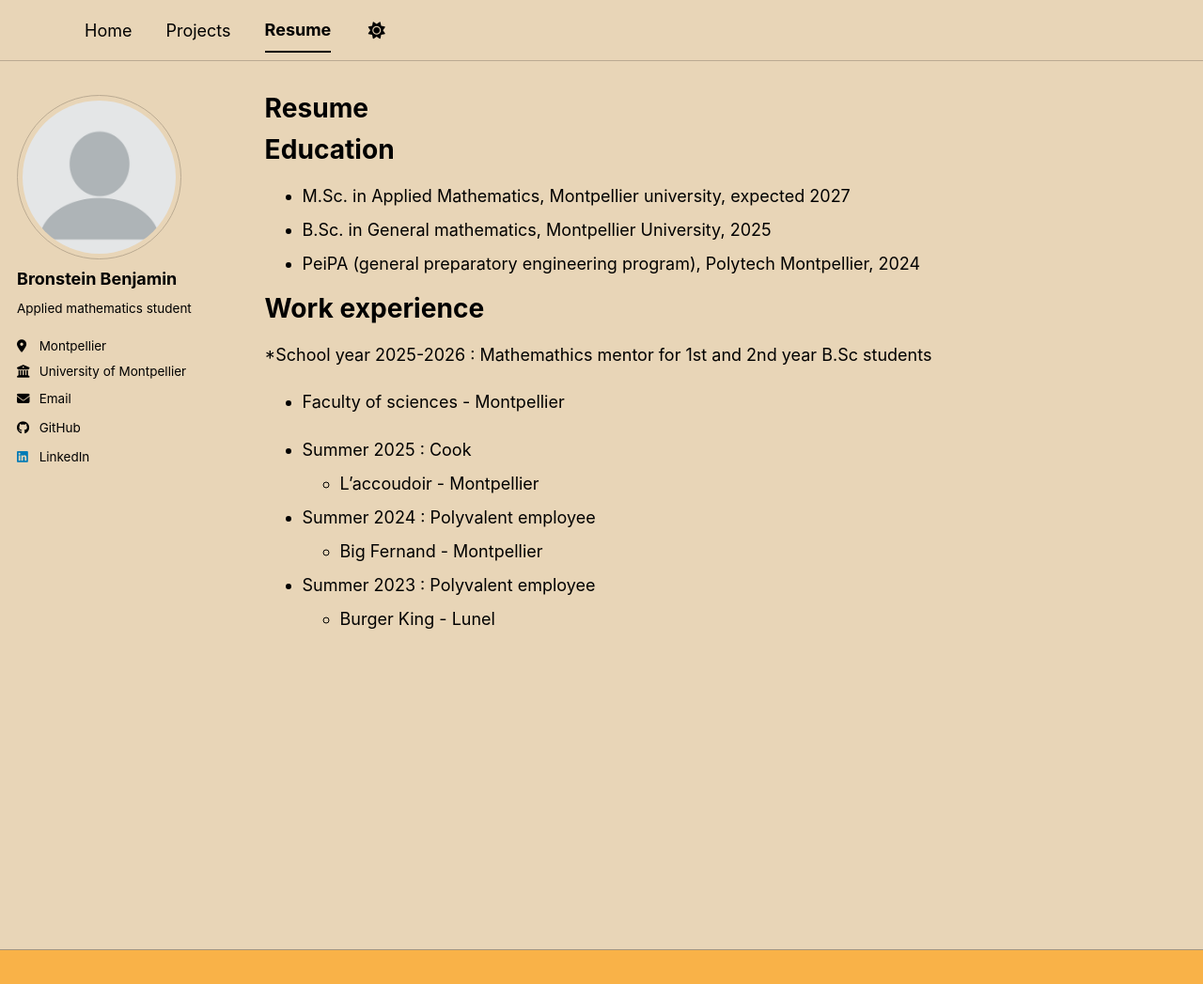
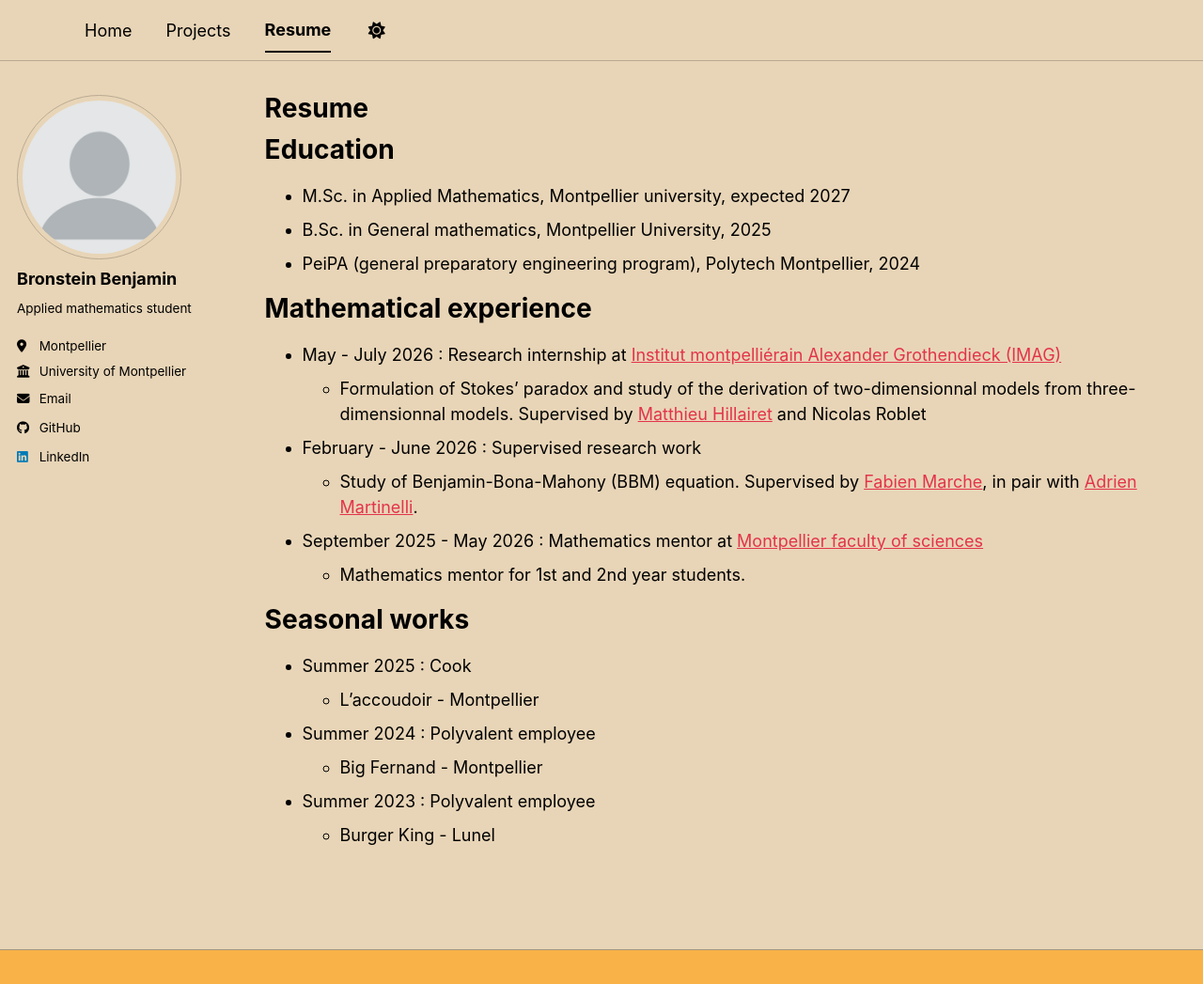
Before and after one commit to HerrBronstein/herrbronstein.github.io, a Jekyll site: the page built from _pages/cv.md, in a window 1280 px wide and 1047 px high. Shown: the whole window at 94% size. Built offline with Jekyll 4.4.1, drawn with Linux system fonts in a browser that asks for light colours; a style sheet for code colours, icons or effects is not loaded.

Commit message:
Update cv.md

```diff
--- a/_pages/cv.md
+++ b/_pages/cv.md
@@ -15,11 +15,22 @@ Education
 * B.Sc. in General mathematics, Montpellier University, 2025
 * PeiPA (general preparatory engineering program), Polytech Montpellier, 2024
 
-Work experience
+Mathematical experience
 ======
-*School year 2025-2026 : Mathemathics mentor for 1st and 2nd year B.Sc students
-  * Faculty of sciences - Montpellier
+* May - July 2026 : Research internship at [Institut montpelliérain Alexander Grothendieck (IMAG)](https://imag.umontpellier.fr/)
+  * Formulation of Stokes' paradox and study of the derivation of two-dimensionnal models from three-dimensionnal models.
+    Supervised by [Matthieu Hillairet](https://hillairet.perso.math.cnrs.fr/) and Nicolas Roblet
 
+* February - June 2026 : Supervised research work
+  * Study of Benjamin-Bona-Mahony (BBM) equation.
+    Supervised by [Fabien Marche](https://imag.umontpellier.fr/~marche/), in pair with [Adrien Martinelli](https://github.com/SequoiaCode).
+
+
+* September 2025 - May 2026 : Mathematics mentor at [Montpellier faculty of sciences](https://sciences.edu.umontpellier.fr/)
+  * Mathematics mentor for 1st and 2nd year students.
+
+Seasonal works
+======
 * Summer 2025 : Cook
   * L'accoudoir - Montpellier
 
```
